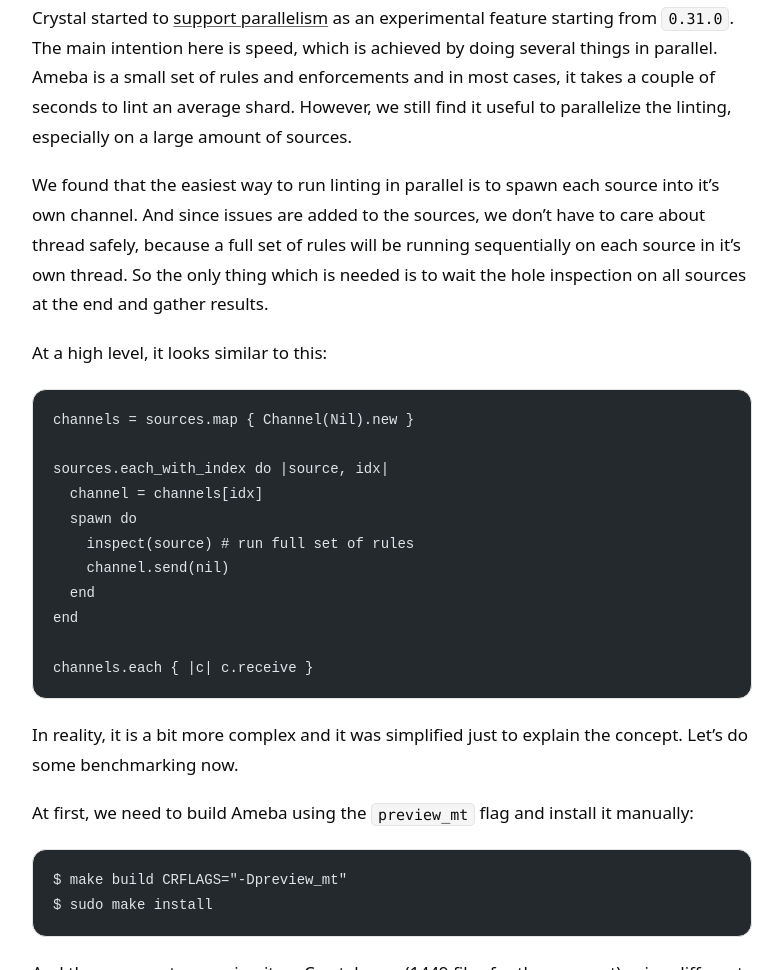
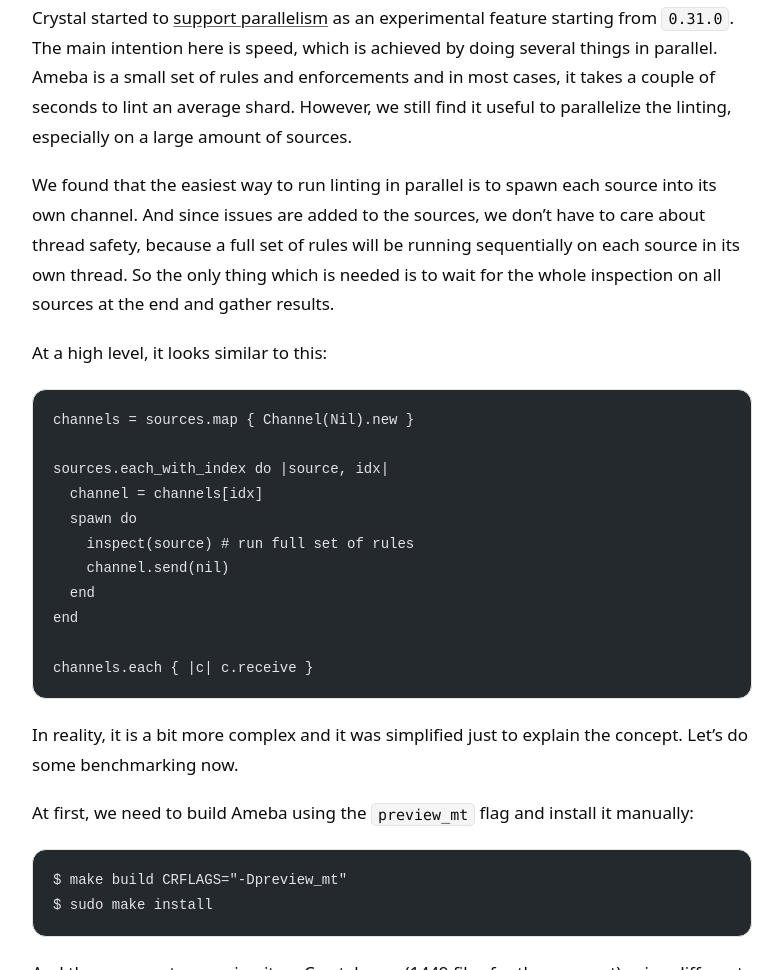
Before and after one commit to crystal-ameba/crystal-ameba.github.io, an Astro site: page /blog/release-v0-11-0 in a window 1280 px wide. Shown: the part 1911-2881 px from the top of the page, without its empty margins (248-1031 px from the left). Built offline with nearby package versions, Linux system fonts and the light colour scheme; Astro itself is replaced by a stand-in of ours; code samples lack their colours.

Commit message:
Fix more typos

```diff
--- a/src/content/blog/release-v0-11-0.md
+++ b/src/content/blog/release-v0-11-0.md
@@ -79,10 +79,10 @@
 especially on a large amount of sources.
 
 We found that the easiest way to run linting in parallel is to spawn each
-source into it's own channel. And since issues are added to the sources, we don't
-have to care about thread safely, because a full set of rules will be running
-sequentially on each source in it's own thread. So the only thing which is
-needed is to wait the hole inspection on all sources at the end and gather results.
+source into its own channel. And since issues are added to the sources, we don't
+have to care about thread safety, because a full set of rules will be running
+sequentially on each source in its own thread. So the only thing which is
+needed is to wait for the whole inspection on all sources at the end and gather results.
 
 At a high level, it looks similar to this:
 
```
